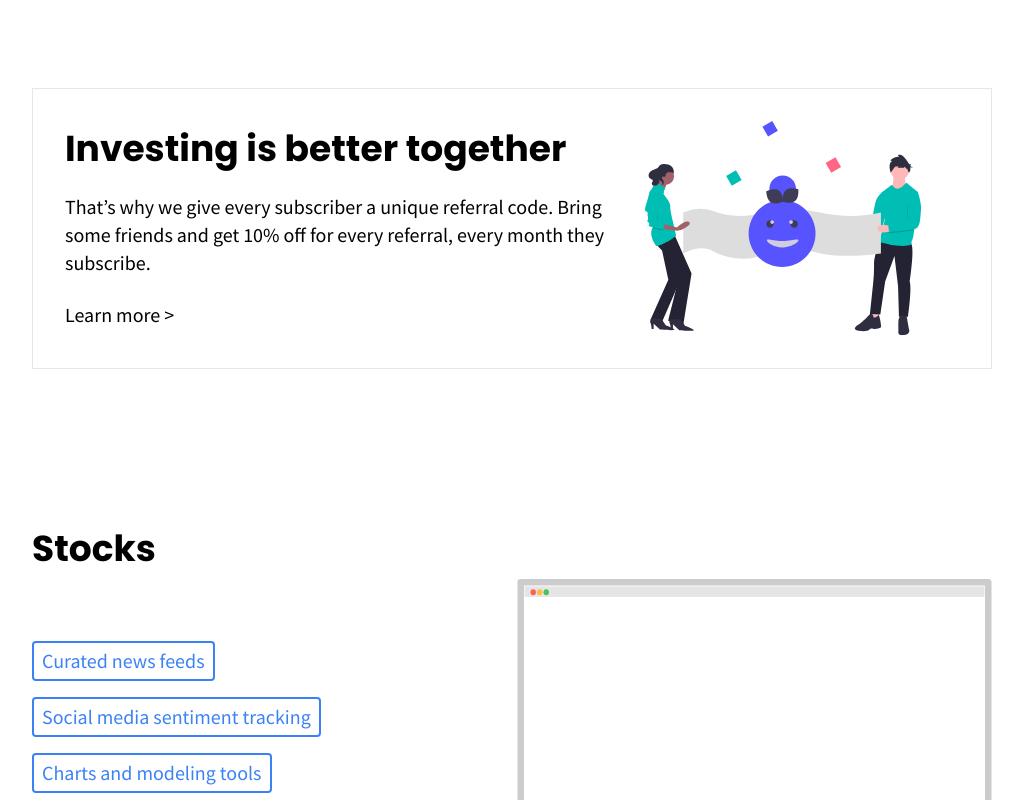
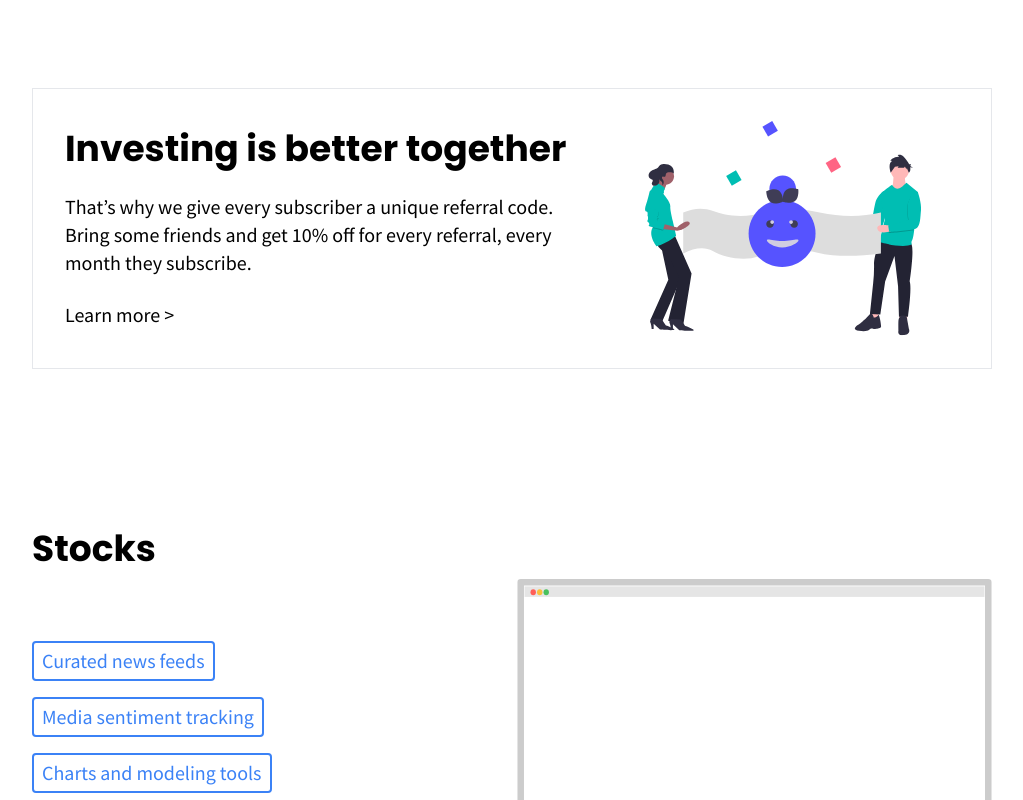
Before and after one commit to jonkarrer/market_maker, a Next.js app: page / in a window 1280 px wide. Shown: the part 2480-3280 px from the top of the page, without its empty margins (128-1151 px from the left). Built offline with nearby package versions, Linux system fonts and the light colour scheme; no server answers.

Commit message:
added dark mode

```diff
--- a/components/_Home/Plans.tsx
+++ b/components/_Home/Plans.tsx
@@ -107,7 +107,7 @@ const Benefits = ({ children }: IChild) => (
 
 const Subscribe = ({ children, border }: IChild) => (
   <div
-    className={`font-normal w-44 py-3 m-auto md:text-xl lg:py-4 lg:w-56 3xl:text-3xl 3xl:w-72 cursor-pointer ${border} rounded`}
+    className={`font-normal w-44 py-3 m-auto md:text-xl lg:py-4 lg:w-56 3xl:text-3xl 3xl:w-72 cursor-pointer ${border} rounded dark:bg-black`}
   >
     {children}
   </div>
--- a/components/_Home/Rectangle.tsx
+++ b/components/_Home/Rectangle.tsx
@@ -8,7 +8,7 @@ interface IRectangle {
 const Rectangle = ({ title, info, button, image }: IRectangle) => (
   <section>
     <div className="wrapper border space-y-8 p-5 flex flex-col md:flex-row md:space-y-0 lg:p-8 md:items-center">
-      <article className="grid gap-5 md:gap-6 2xl:gap-8 3xl:gap-12">
+      <article className="grid gap-5 md:gap-6 2xl:gap-8 3xl:gap-12 md:mr-3">
         <h3>{title}</h3>
         <p>{info}</p>
         <p className="cursor-pointer">{button}</p>
--- a/components/_Home/Screenshots.tsx
+++ b/components/_Home/Screenshots.tsx
@@ -7,7 +7,7 @@ const Screenshots = () => (
         <article className="grid gap-3 md:gap-4 place-content-start 2xl:gap-6">
           <h2 className="text-4xl mb-6 md:mb-10 lg:mb-14">Stocks</h2>
           <BlueFeature text="Curated news feeds" />
-          <BlueFeature text="Social media sentiment tracking" />
+          <BlueFeature text="Media sentiment tracking" />
           <BlueFeature text="Charts and modeling tools" />
           <BlueFeature text="Alternative data" />
         </article>
--- a/components/_Home/Start.tsx
+++ b/components/_Home/Start.tsx
@@ -22,7 +22,7 @@ const Start = () => (
 export default Start;
 
 const Subscribe = ({ children }: { children: React.ReactNode }) => (
-  <div className="py-3 m-auto md:text-xl lg:text-2xl 3xl:text-3xl cursor-pointer rounded">
+  <div className="py-3 m-auto md:text-xl lg:text-2xl 3xl:text-3xl cursor-pointer rounded dark:bg-black w-full">
     {children}
   </div>
 );
--- a/styles/globals.css
+++ b/styles/globals.css
@@ -30,7 +30,7 @@ span {
 
 @layer base {
   html {
-    @apply antialiased;
+    @apply antialiased dark:bg-black;
   }
   section {
     @apply md:max-w-screen-3xl m-auto py-16 md:py-20 2xl:py-28;
@@ -39,25 +39,28 @@ span {
     @apply max-w-screen-3xl left-0 right-0 m-auto;
   }
   h1 {
-    @apply text-4xl font-bold md:text-5xl lg:text-6xl 2xl:text-7xl 3xl:text-8xl;
+    @apply text-4xl font-bold md:text-5xl lg:text-6xl 2xl:text-7xl 3xl:text-8xl dark:text-white;
   }
   h2 {
-    @apply text-3xl font-bold md:text-5xl 2xl:text-6xl 3xl:text-7xl;
+    @apply text-3xl font-bold md:text-5xl 2xl:text-6xl 3xl:text-7xl dark:text-white;
   }
   h3 {
-    @apply text-3xl font-bold lg:text-4xl 2xl:text-5xl 3xl:text-6xl;
+    @apply text-3xl font-bold lg:text-4xl 2xl:text-5xl 3xl:text-6xl dark:text-white;
   }
   h4 {
-    @apply text-xl font-bold 2xl:text-3xl 3xl:text-4xl;
+    @apply text-xl font-bold 2xl:text-3xl 3xl:text-4xl dark:text-white;
   }
   h5 {
-    @apply text-xl lg:text-2xl 3xl:text-3xl;
+    @apply text-xl lg:text-2xl 3xl:text-3xl dark:text-white;
   }
   p {
-    @apply text-lg md:text-xl 2xl:text-2xl 3xl:text-3xl;
+    @apply text-lg md:text-xl 2xl:text-2xl 3xl:text-3xl dark:text-white;
   }
   button {
-    @apply text-lg rounded border-2 border-white w-40 py-2 md:text-xl md:w-48 md:py-3 2xl:text-2xl 2xl:w-60 2xl:py-4 3xl:text-3xl 3xl:w-72;
+    @apply text-lg rounded border-2 border-white w-40 py-2 md:text-xl md:w-48 md:py-3 2xl:text-2xl 2xl:w-60 2xl:py-4 3xl:text-3xl 3xl:w-72 dark:text-white;
+  }
+  a {
+    @apply dark:text-white;
   }
 }
 @layer components {
--- a/tailwind.config.js
+++ b/tailwind.config.js
@@ -1,7 +1,7 @@
 module.exports = {
   mode: 'jit',
   purge: ["./pages/**/*.{js,ts,jsx,tsx}", "./components/**/*.{js,ts,jsx,tsx}"],
-  darkMode: false, // or 'media' or 'class'
+  darkMode: 'media', // or 'media' or 'class'
   theme: {
     extend: {
       screens: {
```
